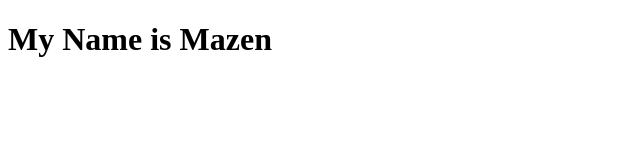
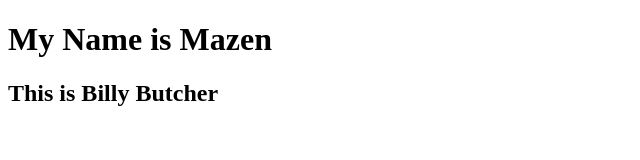
Before and after one commit to MazenWael2004/testrepo, a plain HTML site: page index.html in a window 1280 px wide. Shown: the whole page, without its empty margins (0-640 px from the left). Drawn offline with Linux system fonts and the light colour scheme.

Commit message:
Update index.html

```diff
--- a/index.html
+++ b/index.html
@@ -7,5 +7,6 @@
 </head>
 <body>
     <h1>My Name is Mazen </h1>
+    <h2>This is Billy Butcher</h2>
 </body>
 </html>
```
